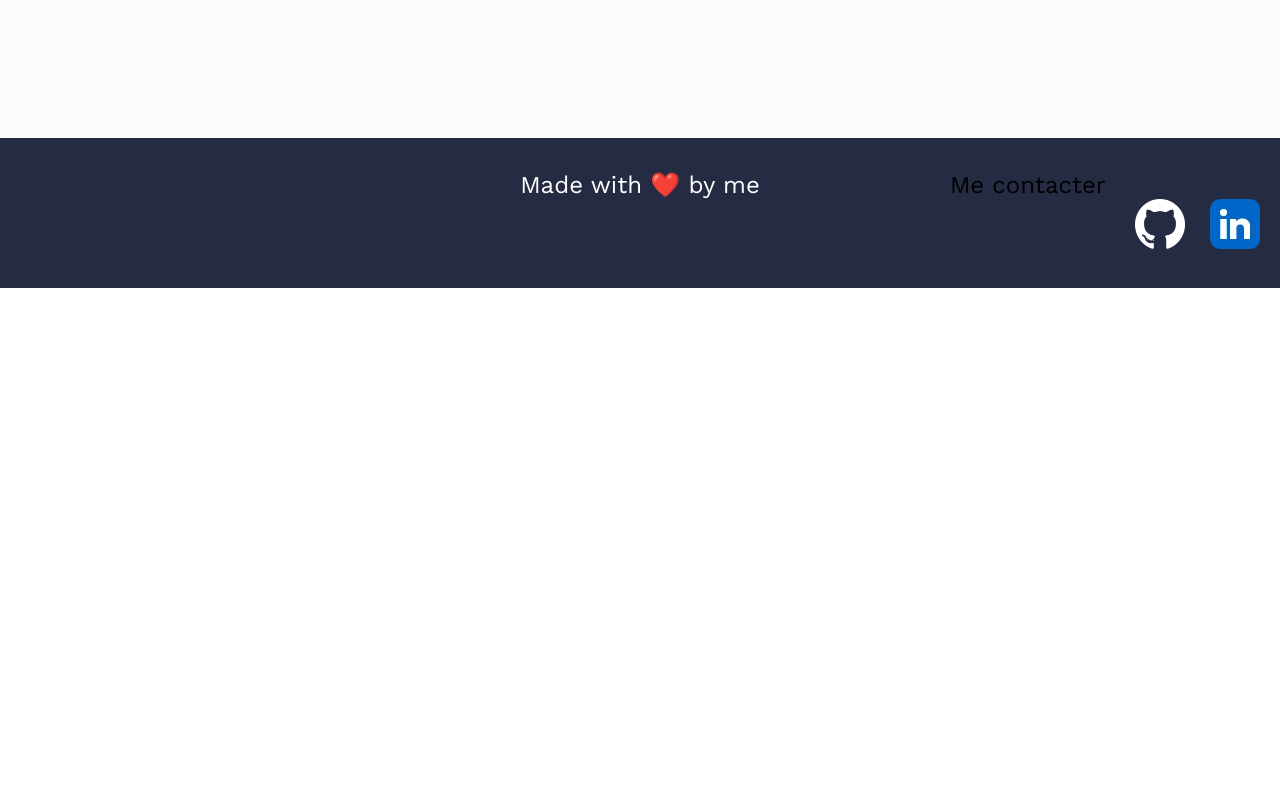
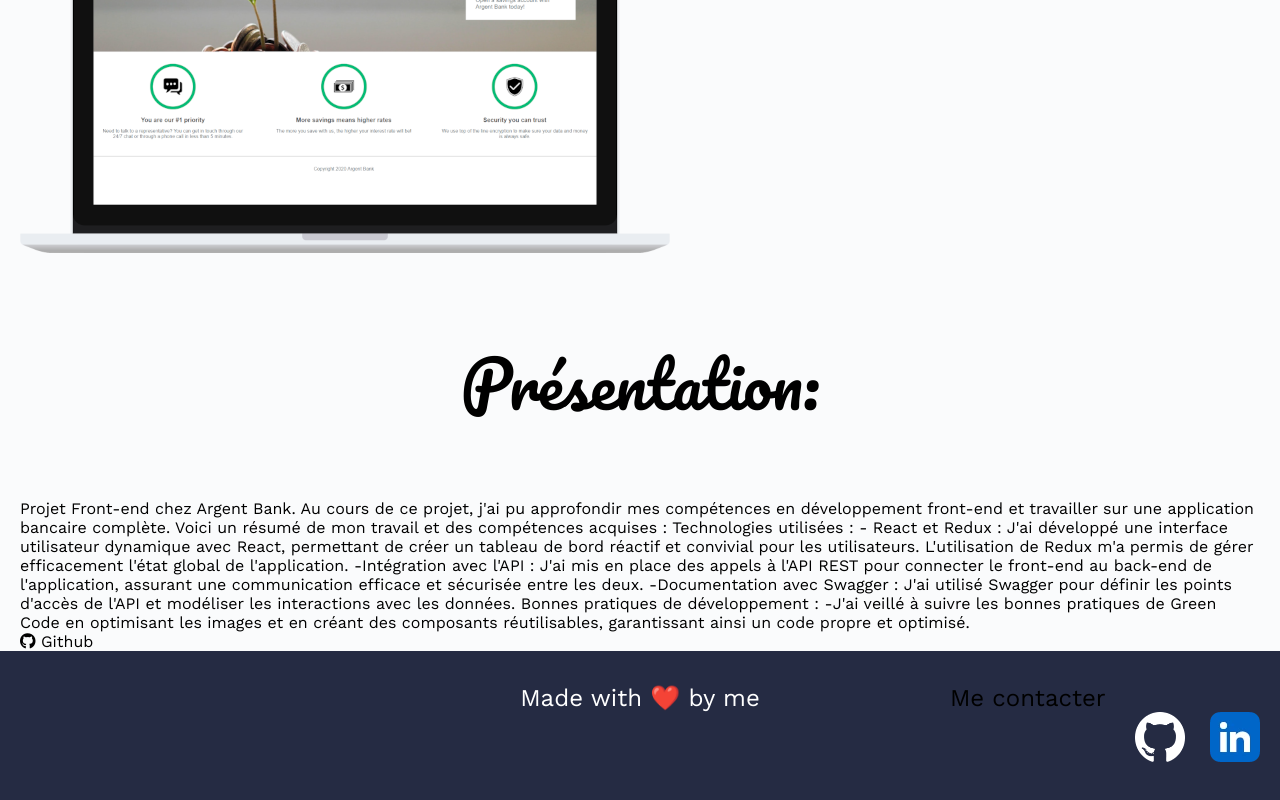
Before and after one commit to BetaPeche/MonPortfolio, a React (Vite) app: page /ArgentBank in a window 1280 px wide. Shown: the part 512-1312 px from the top of the page. Before the commit the page ends 800 px from the top, so only its background shows below. Built offline with nearby package versions, Linux system fonts and the light colour scheme.

Commit message:
Add type of 'github_link'

```diff
--- a/src/pages/Project.tsx
+++ b/src/pages/Project.tsx
@@ -10,7 +10,8 @@ const Project = () => {
         description: string
         image: string
         banner: string
-        link: string
+        link?: string
+        github_link?: string
     } | null>(null)
     const navigate = useNavigate()
 
@@ -42,6 +43,34 @@ const Project = () => {
     return (
         <main>
             <h1>{project.name}</h1>
+            <section className="presentation">
+                <img src={project.image} alt="" />
+                <div className="presentation-text">
+                    <h2>Présentation:</h2>
+                    <p>{project.description}</p>
+                    <div className="presentation-links">
+                        {project.github_link && (
+                            <a
+                                href={project.github_link}
+                                target="_blank"
+                                rel="noreferrer"
+                            >
+                                <i className="fa-brands fa-github"></i> Github
+                            </a>
+                        )}
+                        {project.link && (
+                            <a
+                                href={project.link}
+                                target="_blank"
+                                rel="noreferrer"
+                            >
+                                <i className="fa-solid fa-paperclip"></i> Lien
+                                vers le projet
+                            </a>
+                        )}
+                    </div>
+                </div>
+            </section>
         </main>
     )
 }
```
